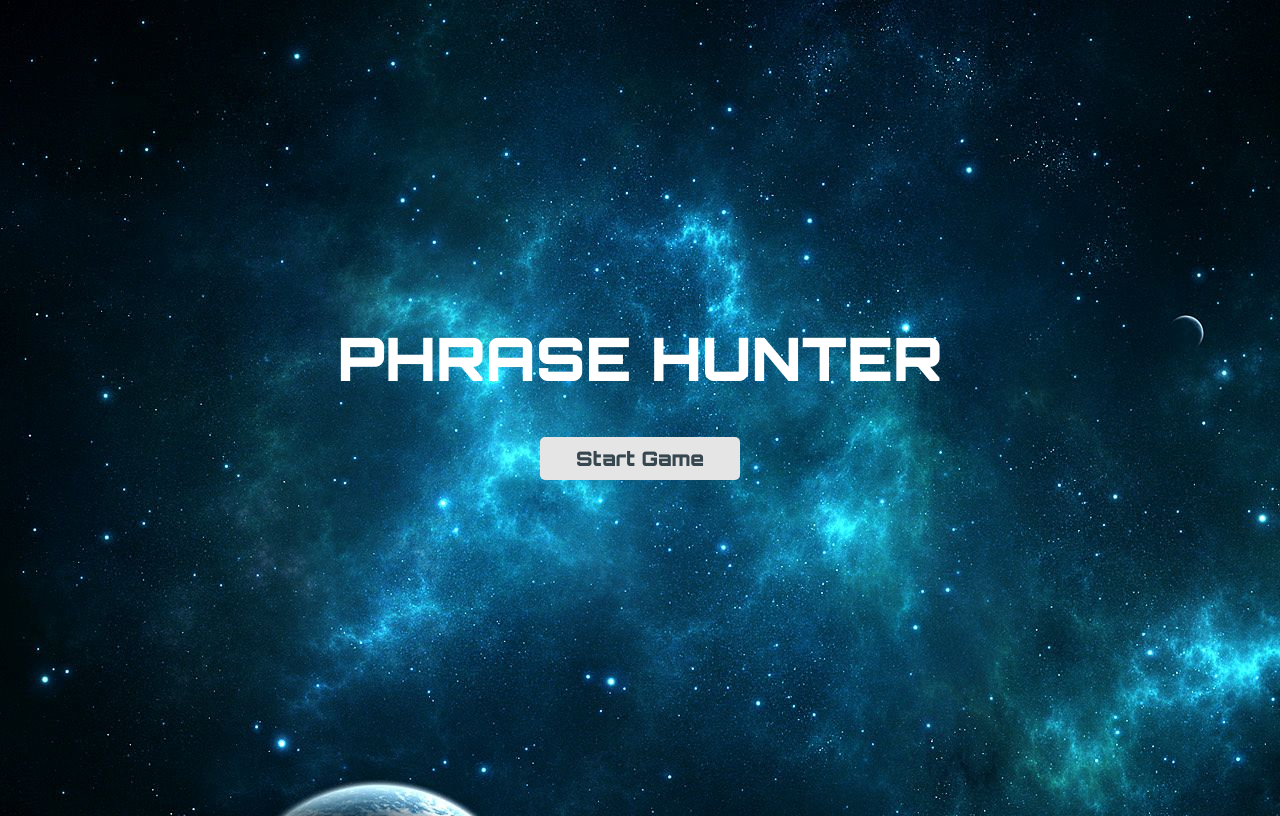
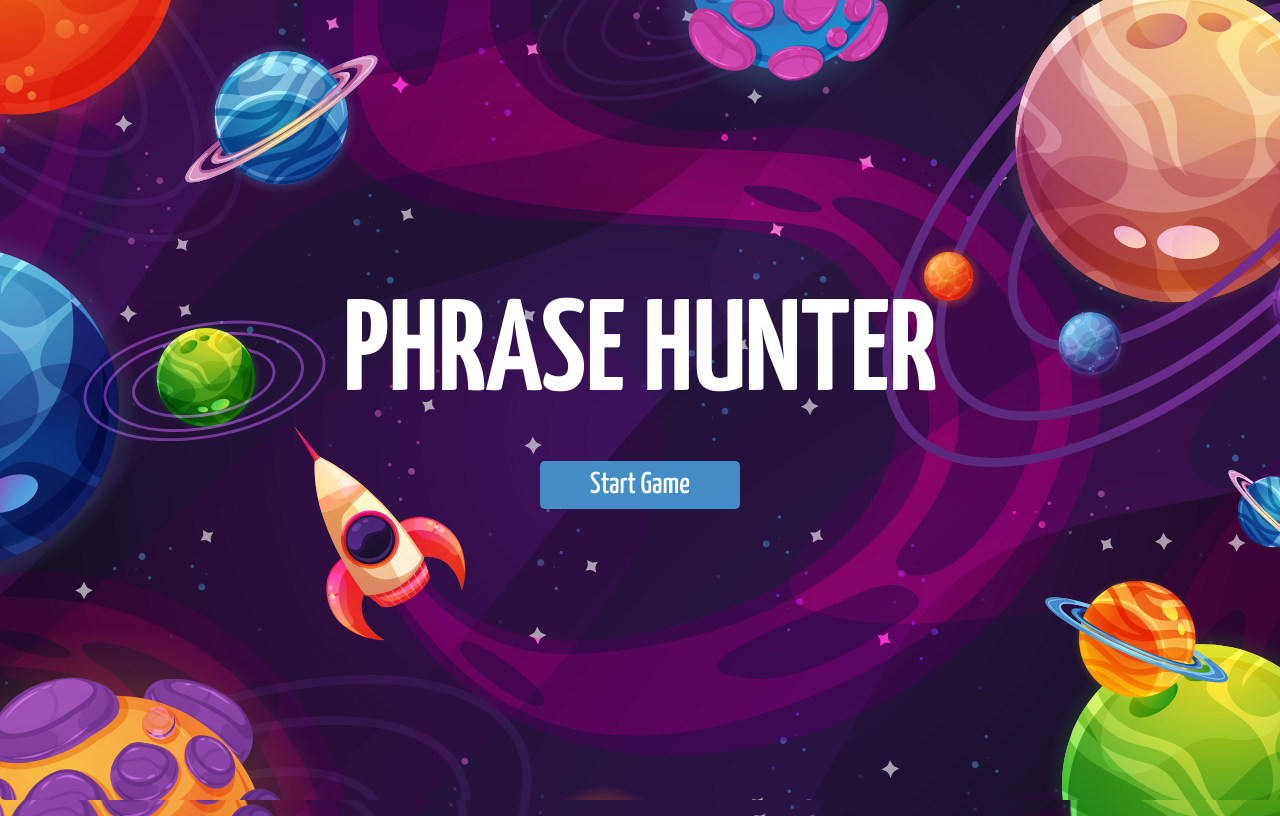
Before and after one commit to williamgalloh/oop-game-show-app, a plain HTML site: page index.html in a window 1280 px wide. Drawn offline with nearby package versions, Linux system fonts and the light colour scheme; no server answers.

Commit message:
Update background and font.

```diff
--- a/css/styles.css
+++ b/css/styles.css
@@ -1,5 +1,5 @@
 /* Main styles */
-@import url('https://fonts.googleapis.com/css?family=Orbitron:wght@900');
+@import url('https://fonts.googleapis.com/css2?family=Yanone+Kaffeesatz:wght@200;300;500;700&display=swap');
 
 /* Variables */
 
@@ -12,7 +12,7 @@
   --color-keys: #37474F;
   --color-keys-light: #E5E5E5;
   --font-size-large: 60px;
-  --font-size-medium: 20px;
+  --font-size-medium: 30px;
   --transition: all .2s ease-in-out;
 }
 
@@ -20,7 +20,7 @@
 
 * {
   box-sizing: border-box;
-  font-family: 'Orbitron', sans-serif;
+  font-family: 'Yanone Kaffeesatz', sans-serif;
   font-weight: 900;
 }
 
@@ -30,7 +30,9 @@ body {
   display: flex;
   height: 100vh;
   background-color: #3a3f58;
-  background-image: url(../images/background.jpeg);
+  background-image: url(../images/background4.jpeg);
+  background-position: center center;
+  background-size: cover;
 }
 
 li, ol, ul {
@@ -66,6 +68,10 @@ button {
 #btn__reset {
 	width: 200px;
 	margin: 0 auto;
+  background: #448ec5;
+  color: #fff;
+  font-size: 30px;
+  font-weight: 500;
 }
 
 .main-container {
@@ -99,7 +105,7 @@ button {
   font-size: var(--font-size-medium);
   height: 65px;
   width: 65px;
-  padding: 20px 1px 0 1px;
+  padding: 17px 1px 0 1px;
   margin-right: 2px;
   color: transparent;
   background: var(--color-neutral-light);
@@ -118,10 +124,10 @@ button {
 .show {
   color: #fff;
   background-color: #4ac0d5;
-  font-size: 20px;
+  font-size: 30px;
   height: 65px;
   width: 65px;
-  padding: 20px 1px 0 1px;
+  padding: 17px 1px 0 1px;
   margin-right: 2px;
   border-radius: 5px;
   transform: rotateY( 360deg );
@@ -151,12 +157,10 @@ button {
 .btn__reset {
   padding: 16px;
   margin: 50px auto;
-  background: #f7a964;
   border-radius: 5px;
-  font-size: 20px;
   cursor: pointer;
   border-bottom: solid 4px rgba(0, 0, 0, .3);
-  border-right: solid 3px rgba(0, 0, 0, .3)
+  border-right: solid 3px rgba(0, 0, 0, .3);
 }
 
 .btn__reset:active {
@@ -184,11 +188,14 @@ button {
 
 .title {
   color: #FFF;
+  font-size: 130px;
 }
 
 .start {
   background-color: #3a3f58;
-  background-image: url(../images/background.jpeg);
+  background-image: url(../images/background3.jpeg);
+  background-size: cover;
+  background-position: center center;
 }
 
 .start a {
```
Also changed, not shown: images/background.jpeg (deleted), images/background3.jpeg (added), images/background4.jpeg (added), images/liveHeart.png (deleted), images/lostHeart.png (deleted), 1 other file.
